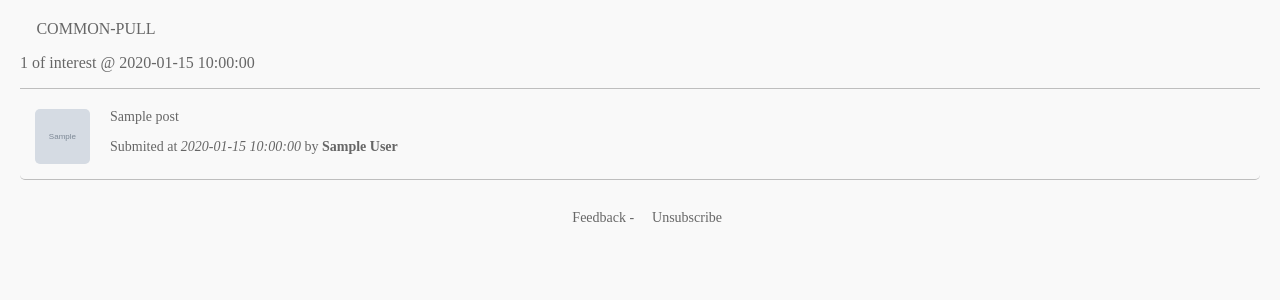
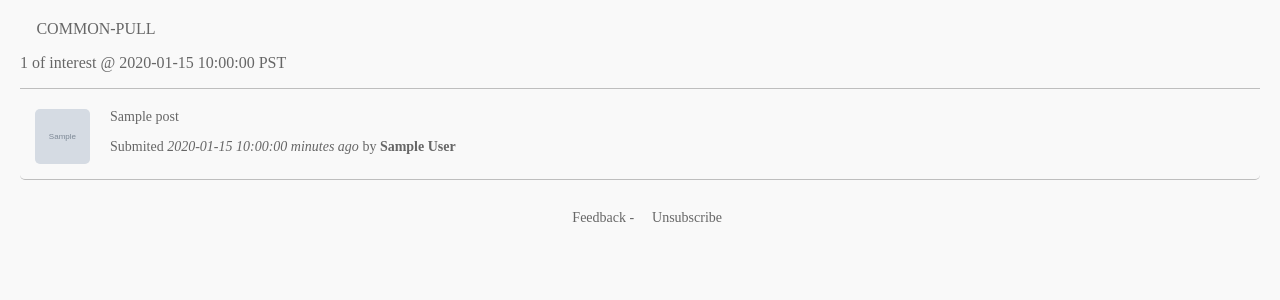
Before and after one commit to resloved/common-drop, a Python web app: template templates/common.html in a window 1280 px wide. Shown: the top 300 px of the page. Run offline with Jinja, Linux system fonts and the light colour scheme; the template is opened without the code that fills it: most values are stand-ins (such as "Sample title", 1, 10 or a date in 2020); grey boxes marked "Sample" are stand-in pictures.

Commit message:
formatting and parsing ready for db

```diff
--- a/main.py
+++ b/main.py
@@ -29,7 +29,7 @@ while True:
                 rising.append(post)
 
         print("==> PARSING {} MESSAGES".format(len(rising)))
-        hits = parse(rising)
+        hits = parse(rising, ['common projects', 'cps', 'cp'])
         rose = posts
 
         if hits:
--- a/send.py
+++ b/send.py
@@ -27,9 +27,9 @@ def send(posts):
 
     # @Hack: adding attribute for created at format, should probably instead
     #        find way to do it in template
-    # Change to map at least
     for post in posts:
-        post.created_formatted = time.strftime("%H:%M", time.gmtime(post.created))
+        ago = -time.time() - post.created
+        post.created_formatted = time.strftime("%M", time.gmtime(ago))
 
     current = time.strftime("%Y-%m-%d / %H:%M:%S", time.gmtime())
     response = message.send(to=ADMINS,
--- a/templates/common.html
+++ b/templates/common.html
@@ -17,7 +17,7 @@
     .thin {
         font-weight: lighter;
     }
-    .line {
+    .item {
         font-size: 14px;
         border-radius: 5px;
         padding: 10px 15px 10px 15px;
@@ -25,7 +25,7 @@
         border-bottom: 1px solid #BEBEBE;
         overflow: hidden;
     }
-    .line img {
+    .item img {
         border-radius: 5px;
         margin-right: 20px;
         float: left;
@@ -52,18 +52,20 @@
 <div id="header">
     <a href=""> COMMON-PULL</a>
     <p class="thin"></p>
-    <p class="thin">{{ posts|length }} of interest @ {{ time }}</p>
+    <p class="thin">{{ posts|length }} of interest @ {{ time }} PST</p>
 </div>
 {% for post in posts %}
-<div class="line">
-    {% if post.thumbnail != "self" %}
-    <img src="{{ post.thumbnail }}" alt="thumbnail">
-    {% else %}
-    <img src="/static/images/self.png" alt="self-thumbnail">
-    {% endif %}
+<div class="item">
+    <a href="{{ post.shortlink }}">
+        {% if post.thumbnail != "self" %}
+        <img src="{{ post.thumbnail }}" alt="thumbnail">
+        {% else %}
+        <img src="/static/images/self.png" alt="self-thumbnail">
+        {% endif %}
+    </a>
     <a href="{{ post.shortlink }}">{{ post.title }}</a>
     <p class="thin">
-        Submited at <i>{{ post.created_utc }}</i> by
+        Submited <i>{{ post.created_formatted }} minutes ago </i> by
         <a href="https://reddit.com/u/{{ post.author }}"><b>{{ post.author }}</b></a>
     </p>
 </div>
```
Also changed, not shown: parse.py (+10 -2 lines), README.md.
